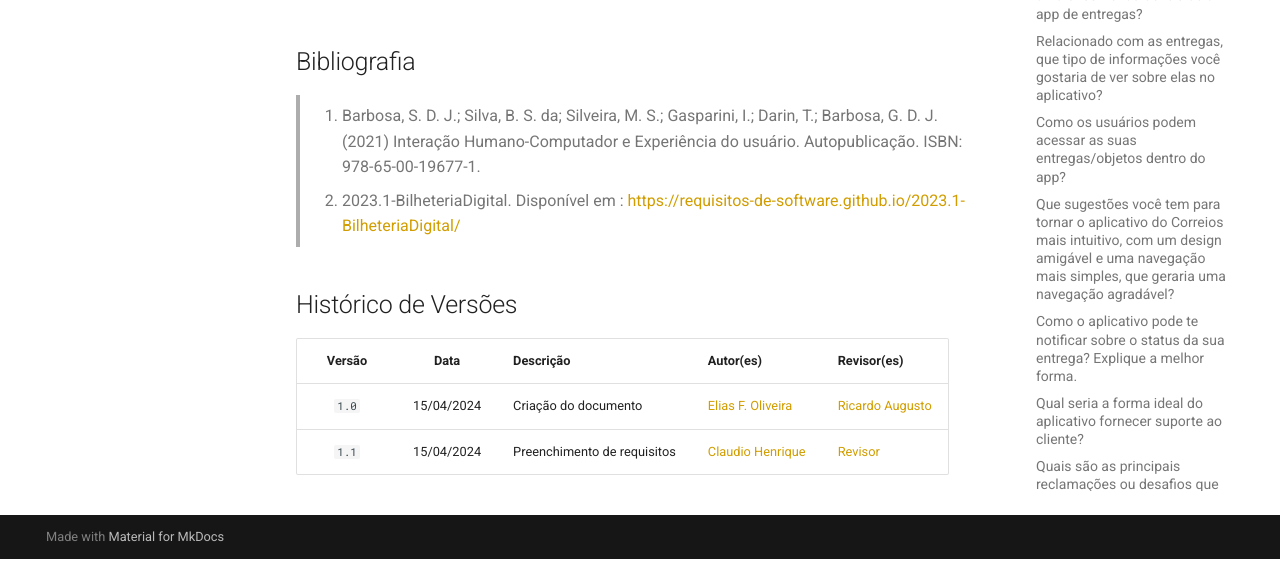
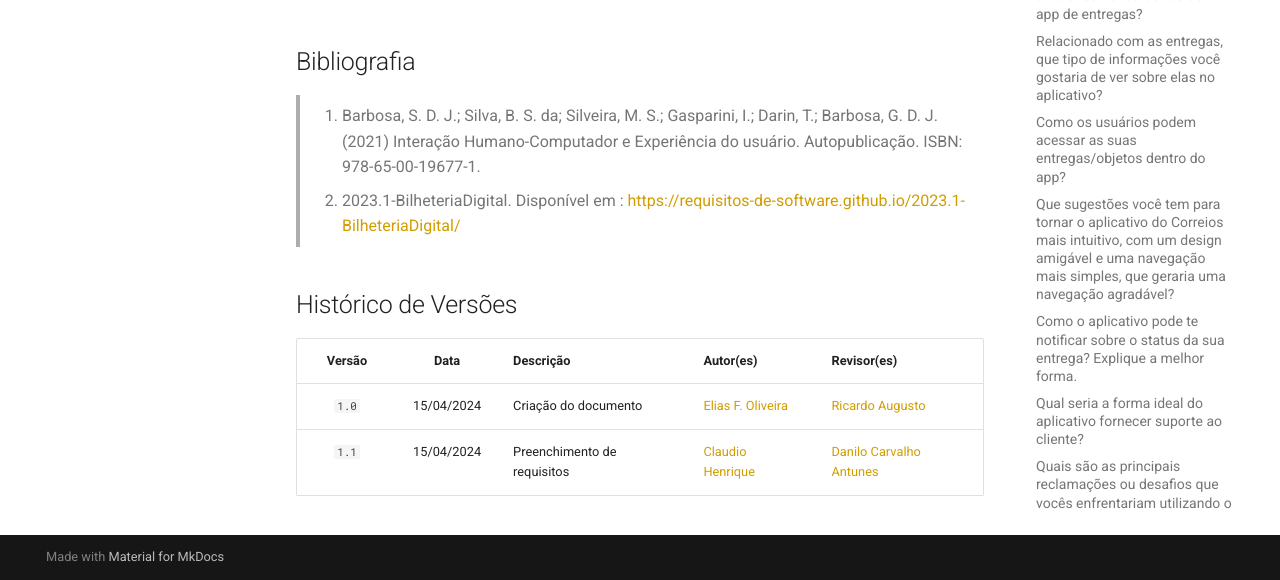
Before and after one commit to Requisitos-de-Software/2024.1-Serasa, an MkDocs documentation site: the page built from docs/elicitacao/tecnicas/brainstorming/brainstorming.md, in a window 1280 px wide and 900 px high, scrolled down 6088 px, cut to the strip 320-900 px from the top of the window. Built offline with MkDocs 1.6.1 and Material for MkDocs 9.7.7, drawn with Linux system fonts in a browser that asks for light colours; comment, search, counter and statistics services are not loaded; before the commit the page ends 6967 px from its top, so only the background shows below that.

Commit message:
Adicionando revisão

```diff
--- a/docs/elicitacao/tecnicas/brainstorming/brainstorming.md
+++ b/docs/elicitacao/tecnicas/brainstorming/brainstorming.md
@@ -263,4 +263,4 @@ Legenda Requisitos das tabelas:
 | Versão | Data | Descrição | Autor(es) | Revisor(es) |
 | :----: | :--: | --------- | ----------- | ------ |
 | `1.0`  | 15/04/2024 | Criação do documento | [Elias F. Oliveira](https://github.com/EliasOliver21) | [Ricardo Augusto](https://www.github.com/avmricardo)  |
-| `1.1`  | 15/04/2024 | Preenchimento de requisitos | [Claudio Henrique](https://github.com/claudiohsc)| [Revisor](https://www.github.com/)  |
+| `1.1`  | 15/04/2024 | Preenchimento de requisitos | [Claudio Henrique](https://github.com/claudiohsc)| [Danilo Carvalho Antunes](https://github.com/Danilo-Carvalho-Antunes)  |
```
